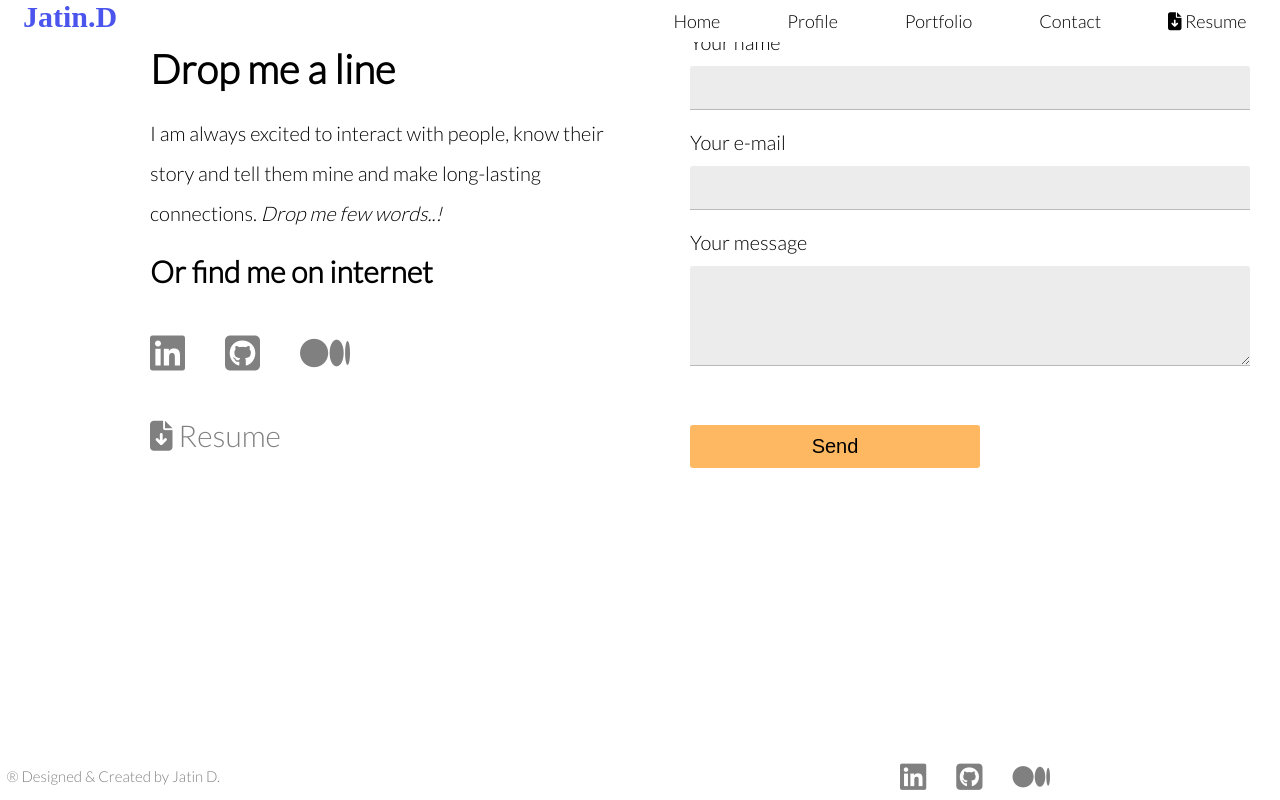
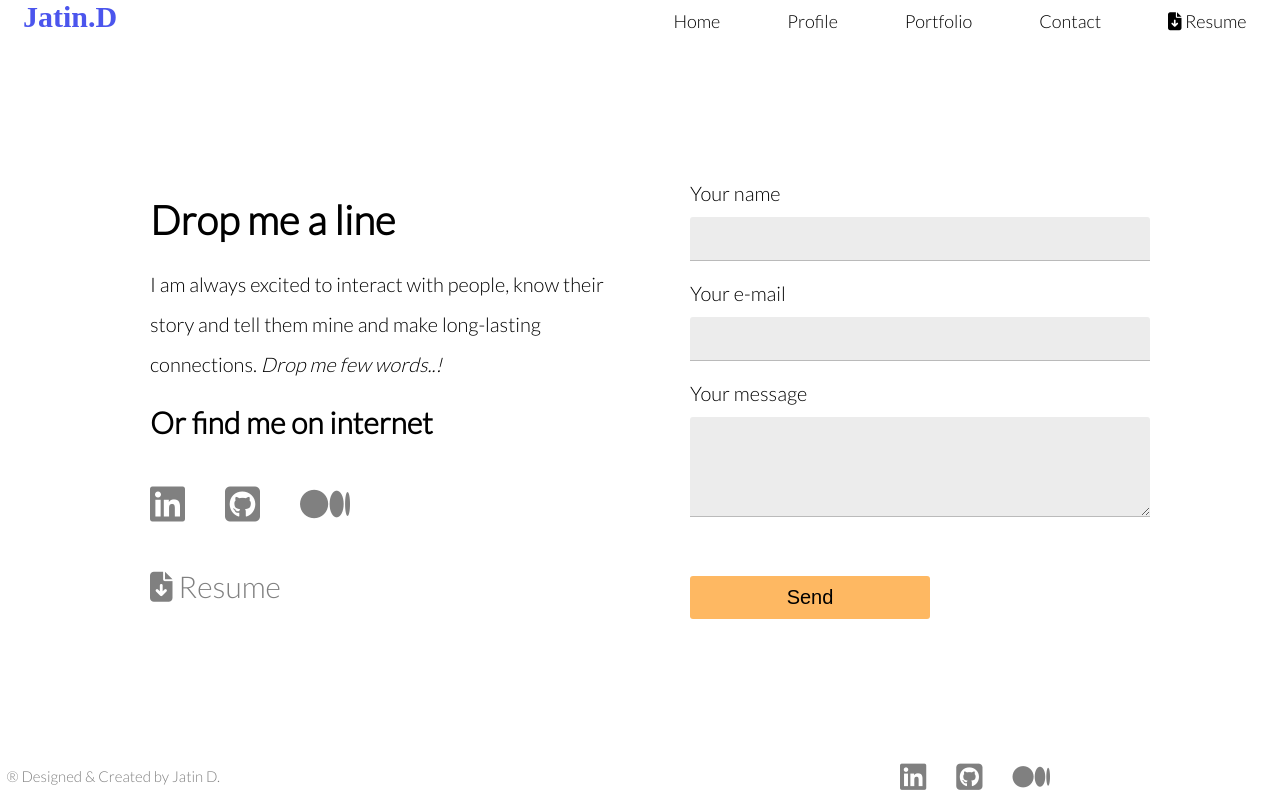
Before and after one commit to jatin-d/portfolio-Jatin-d, a React (Create React App) app: page /contact in a window 1280 px wide. Built offline with nearby package versions, Linux system fonts and the light colour scheme; some icons are missing; a web font is replaced by a local one; what react-animations would draw is missing.

Commit message:
minor fix

```diff
--- a/src/ContactForm.css
+++ b/src/ContactForm.css
@@ -3,6 +3,7 @@
     grid-template-columns: 1fr 1fr;
     grid-gap: 40px;
     align-items: center;
+    height: 100vh;
 }
 
 
@@ -62,7 +63,6 @@
     padding: 20px;
     text-align: start;
     margin-right: 100px;
-    width: 100%;
 }
 .contactForm-label{
     font-size: 20px;
```
